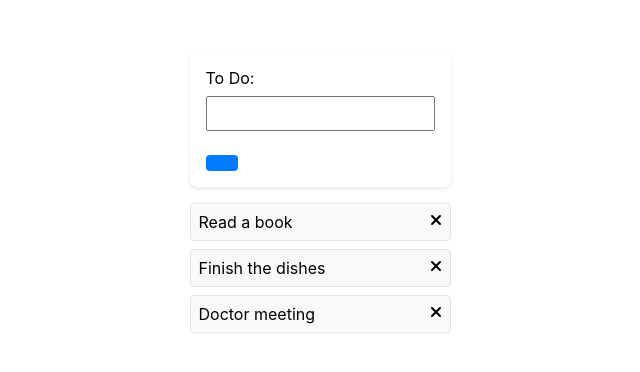
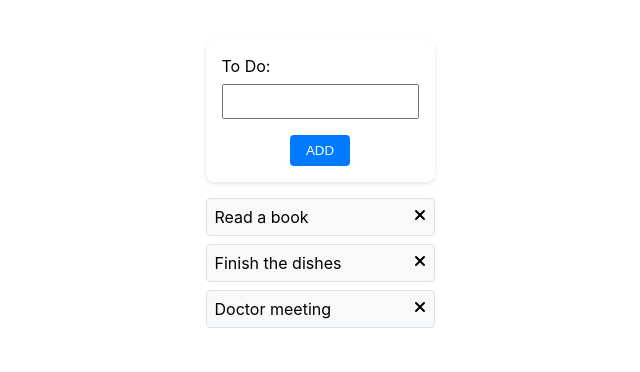
Before and after one commit to SAPDov/to-do-list, a React (Create React App) app in the folder client/: page / in a window 1280 px wide. Shown: the part 212-584 px from the top of the page, without its empty margins (320-960 px from the left). Built offline with nearby package versions, Linux system fonts and the light colour scheme.

Commit message:
add style and classNames

```diff
--- a/client/src/App.css
+++ b/client/src/App.css
@@ -11,6 +11,7 @@ form {
   border-radius: 8px;
   box-shadow: 0 2px 4px rgba(0, 0, 0, 0.1);
   padding: 16px;
+
 }
 
 label {
@@ -32,13 +33,18 @@ button {
   padding: 8px 16px;
   border-radius: 4px;
   cursor: pointer;
+
 }
+.btn-box {
+  display: flex;
+  justify-content: center;
 
+}
 button:hover {
   background-color: #0056b3;
 }
 
-div {
+.task-box {
   margin-top: 16px;
 }
 
--- a/client/src/App.js
+++ b/client/src/App.js
@@ -48,9 +48,11 @@ function App() {
           value={newTask}
           onChange={handleInputChange}
         ></input>
-        <button type="submit"></button>
+        <div className="btn-box">
+          <button type="submit">ADD</button>
+        </div>
       </form>
-      <div>
+      <div className="task-box">
         <ul>
           {tasks?.map((task) => (
             <li key={task.id}>
```
